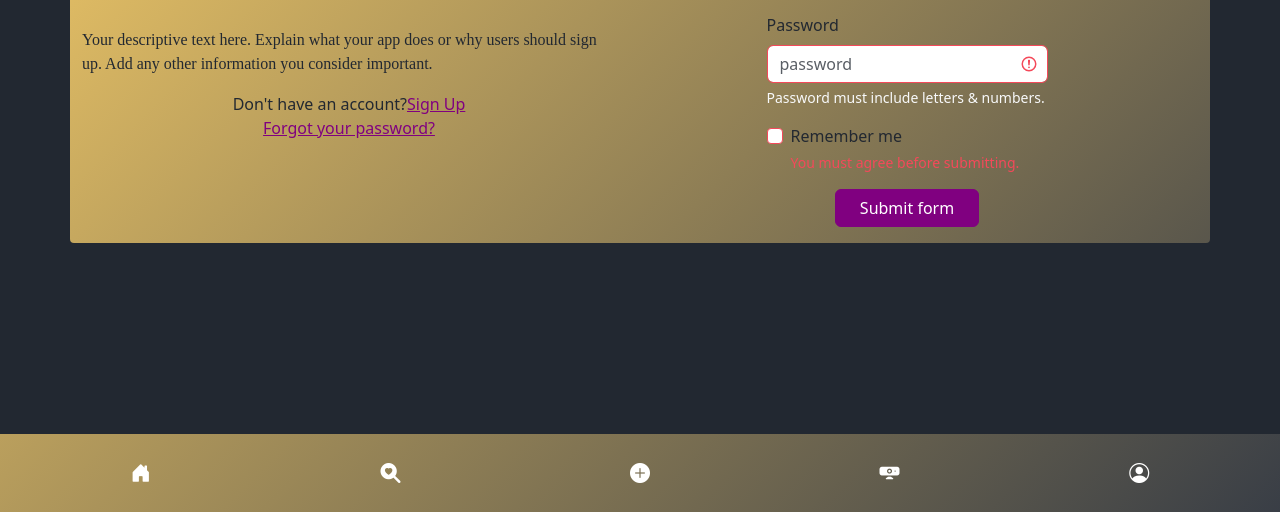
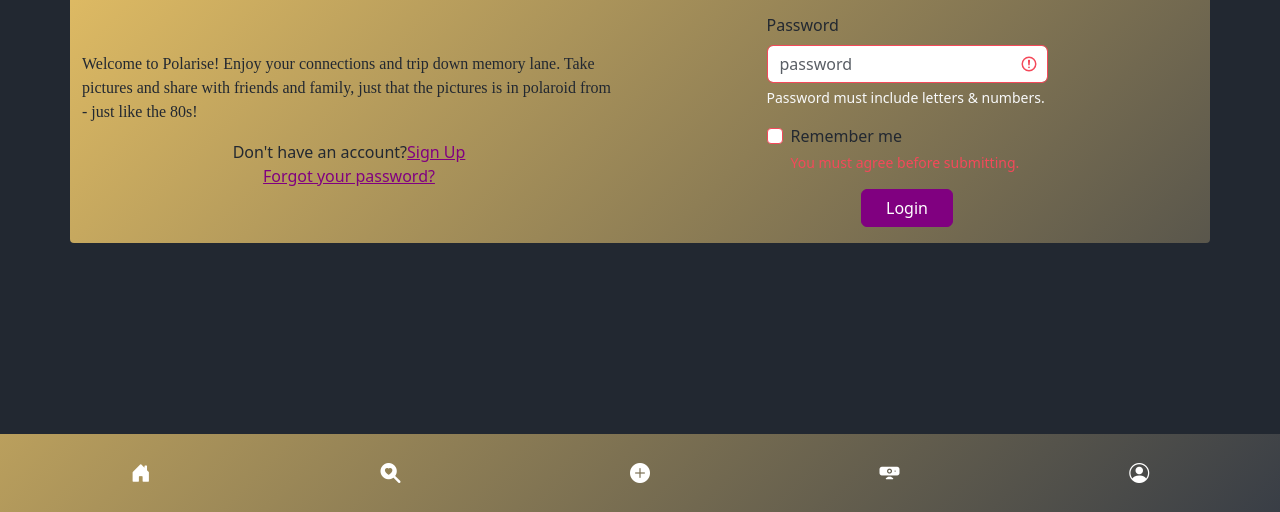
Before and after one commit to jonhavbra87/css-frameworks, a website: page index.html in a window 1280 px wide. Shown: the part 288-800 px from the top of the page. Drawn offline with nearby package versions, Linux system fonts and the light colour scheme; a web font is replaced by a local one.

Commit message:
more space login

```diff
--- a/index.html
+++ b/index.html
@@ -38,13 +38,13 @@
   <main>
     <section class="container bg-primary rounded-1">
         <div class="row w-100 position-relative">
-          <!-- Bildet og informasjonen -->
+
           <div class="col-12 col-md-6 d-flex align-items-center justify-content-center flex-column">
             <div class="brand_logo_container mb-3">
               <img src="content/AI-profile.jpg" class="brand_logo" alt="Logo">
             </div>
-            <div class="mt-4">
-              <p>Your descriptive text here. Explain what your app does or why users should sign up. Add any other information you consider important.</p>
+            <div class="mt-5 pt-5">
+              <p>Welcome to Polarise! Enjoy your connections and trip down memory lane. Take pictures and share with friends and family, just that the pictures is in polaroid from - just like the 80s! </p>
               <div class="d-flex justify-content-center links">
                 Don't have an account? <a href="#" class="ml-2">Sign Up</a>
               </div>
@@ -53,8 +53,6 @@
               </div>
             </div>
           </div>
-
-          <!-- Skjemaet -->
           <div class="col-12 col-md-6 d-flex align-items-center justify-content-center">
             <form class="was-validated" action="/profile/" method="POST">
               <div class="mb-3">
@@ -79,7 +77,7 @@
               </div>
 
               <div class="mb-3 d-flex justify-content-center">
-                <button class="btn btn-primary px-4" type="submit">Submit form</button>
+                <button class="btn btn-primary px-4" type="submit">Login</button>
               </div>
             </form>
           </div>
```
